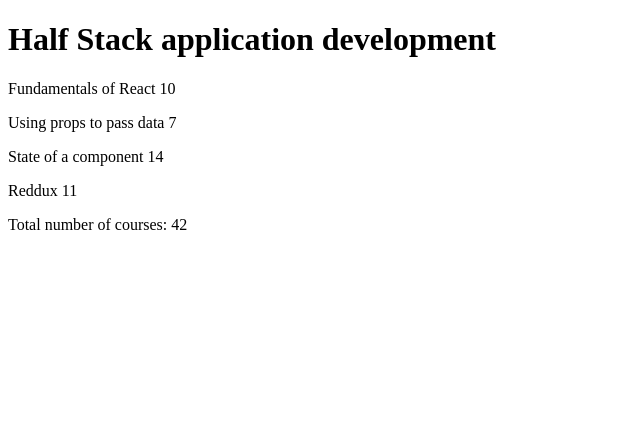
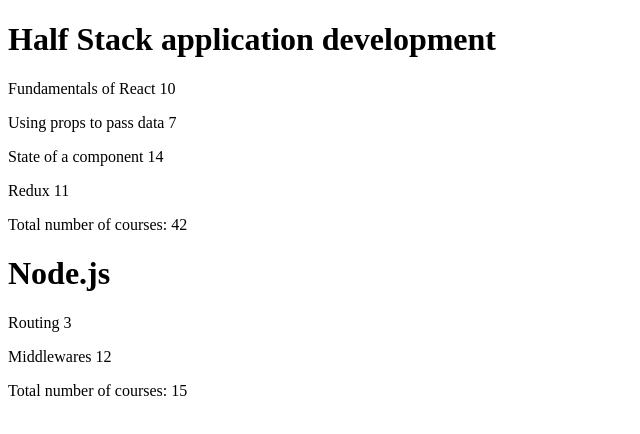
Before and after one commit to alexwisco/fullstackopencourse, a React (Vite) app in the folder part1/course-info/: page / in a window 1280 px wide. Shown: the top 434 px of the page, without its empty margins (0-640 px from the left). Built offline with nearby package versions, Linux system fonts and the light colour scheme.

Commit message:
Done 2.5

```diff
--- a/part1/course-info/src/App.jsx
+++ b/part1/course-info/src/App.jsx
@@ -7,12 +7,12 @@
 // in the App component.
 
 // Files look much cleaner, much better readability
-
+// 2.4 - Arbitrary number of courses, takes courses[] instead of course[] now
 function App() {
-
-  const course = {
-    id:1,
+  const courses = [
+    {
       name: 'Half Stack application development',
+      id: 1,
       parts: [
         {
           name: 'Fundamentals of React',
@@ -22,24 +22,48 @@
         {
           name: 'Using props to pass data',
           exercises: 7,
-        id:2
+          id: 2
         },
         {
           name: 'State of a component',
           exercises: 14,
-        id:3
+          id: 3
         },
         {
-        name: 'Reddux',
+          name: 'Redux',
           exercises: 11,
           id: 4
+        }
+      ]
     },
+    // END OF COURSE 1
+    {
+      name: 'Node.js',
+      id: 2,
+      parts: [
+        {
+          name: 'Routing',
+          exercises: 3,
+          id: 1
+        },
+        {
+          name: 'Middlewares',
+          exercises: 12,
+          id: 2
+        }
       ]
     }
+  ]
 
+  //console.log("one: ", courses[0])
+  //console.log("two: ", courses[1])
+  // Here I copy paste the mapping done with dynamic part quantity in the Content component
+  // just changing course -> courses and part -> course
   return (
     <div>
-      <Course course = {course}/>
+        {courses.map((course) =>(
+            <Course key = {course.id} course = {course}/>
+         ))}
       </div>
   )
 }
--- a/part1/course-info/src/components/Course.jsx
+++ b/part1/course-info/src/components/Course.jsx
@@ -5,7 +5,6 @@
 import Content from './Content.jsx'
 
 const Course = ({course}) => {
-
     return(
         <div>
             <Header course = {course}/>
@@ -13,9 +12,7 @@
             <Content parts = {course.parts} />
 
             <Total parts = {course.parts}/>
-
         </div>
-
     )
 }
 
--- a/part1/course-info/src/main.jsx
+++ b/part1/course-info/src/main.jsx
@@ -2,4 +2,5 @@
 import App from './App'
 
 
-ReactDOM.createRoot(document.getElementById('root')).render(<App/>)
+ReactDOM.createRoot(document.getElementById('root')).render(
+<App/>)
```
Lines whose indentation alone changed are shown as unchanged.
